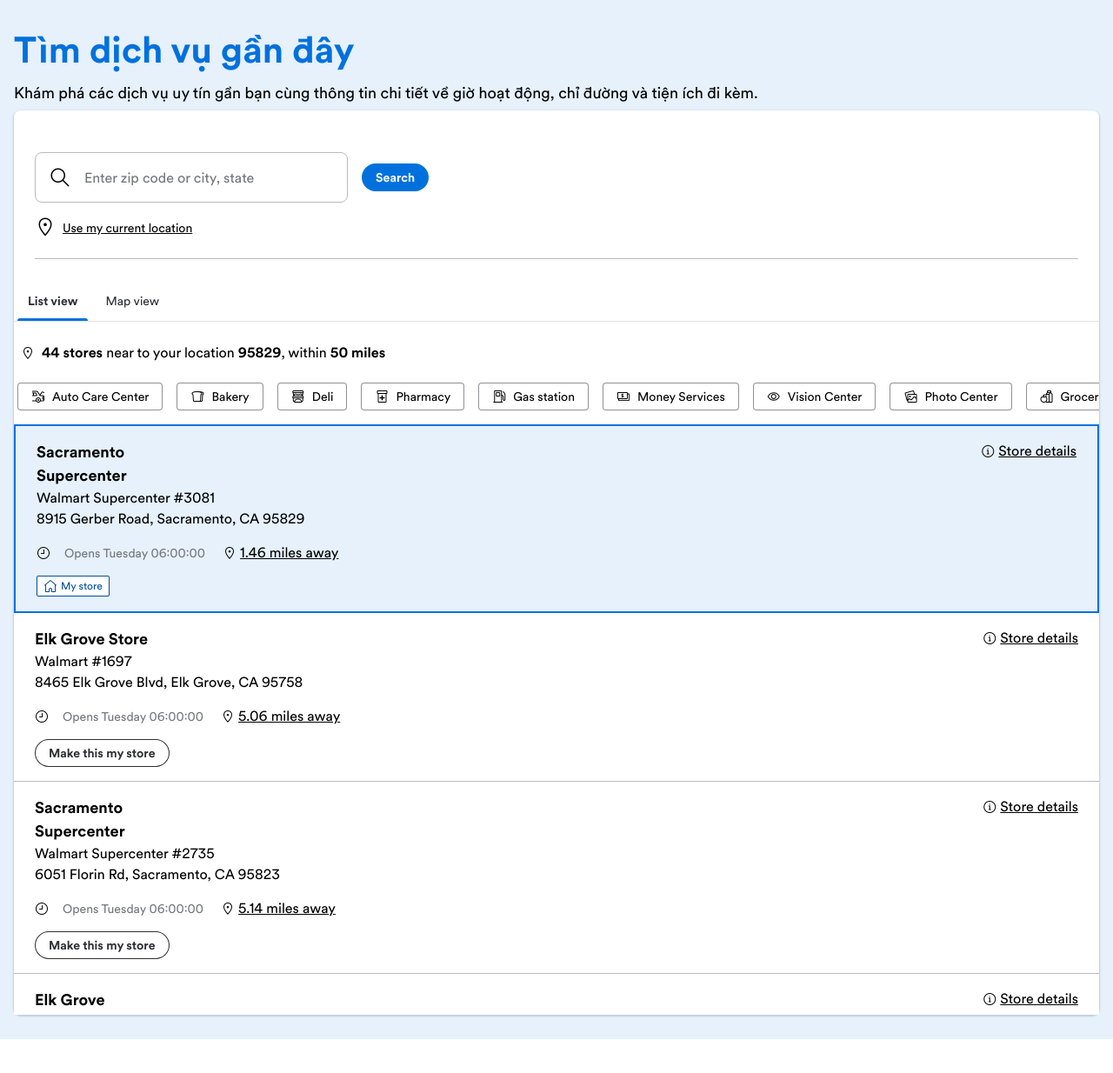
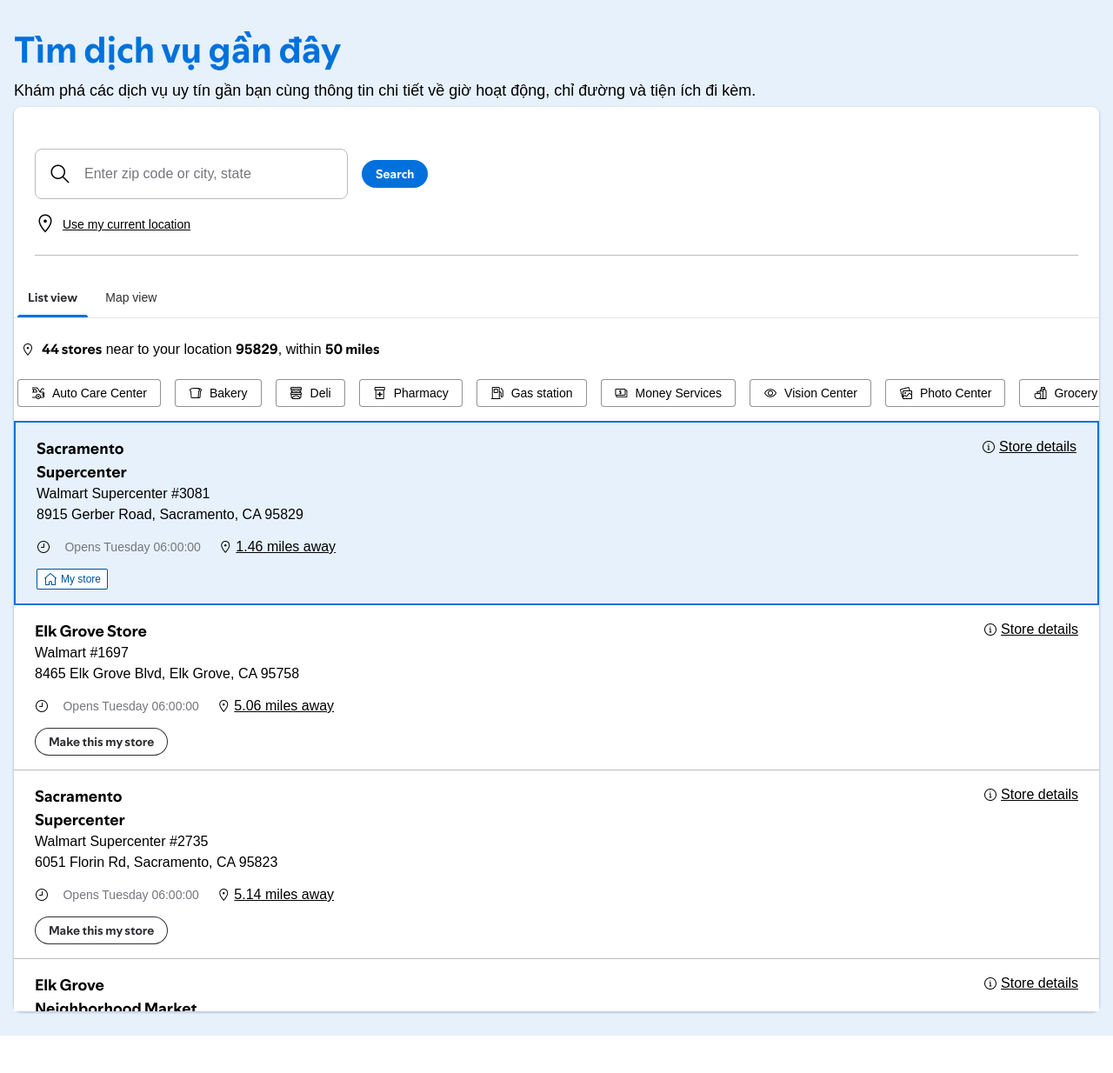
Before and after one commit to saomaidl/saomaidl.github.io, a Jekyll site: the page built from _pages/services.html, in a window 1280 px wide. Shown: the top 1234 px of the page at 87% size. Built offline with Jekyll 4.4.1, drawn with Linux system fonts in a browser that asks for light colours; some web fonts are replaced; comment, search, counter and statistics services are not loaded.

Commit message:
Update font.css

```diff
--- a/assets/css/font.css
+++ b/assets/css/font.css
@@ -1,20 +1,20 @@
 @font-face {
   font-family: "saomai";
-  src: url("https://saomaidl.github.io//assets/fonts/CircularSp-Book.woff2") format("woff2");
+  src: url("https://saomaidl.github.io//assets/fonts/SpotifyMix-Regular.woff2") format("woff2");
   font-weight: 400;
   font-style: normal;
   font-display: swap;
 }
 @font-face {
   font-family: "saomai";
-  src: url("https://saomaidl.github.io//assets/fonts/CircularSp-Bold.woff2") format("woff2");
+  src: url("https://saomaidl.github.io//assets/fonts/SpotifyMixUI-Bold.woff2") format("woff2");
   font-weight: 700;
   font-style: normal;
   font-display: swap;
 }
 @font-face {
   font-family: "saomaiHeading";
-  src: url("https://saomaidl.github.io//assets/fonts/CircularSpTitle-Bold.woff2") format("woff2");
+  src: url("https://saomaidl.github.io//assets/fonts/SpotifyMix-Extrabold.woff2") format("woff2");
   font-weight: 700;
   font-style: normal;
   font-display: swap;
```
